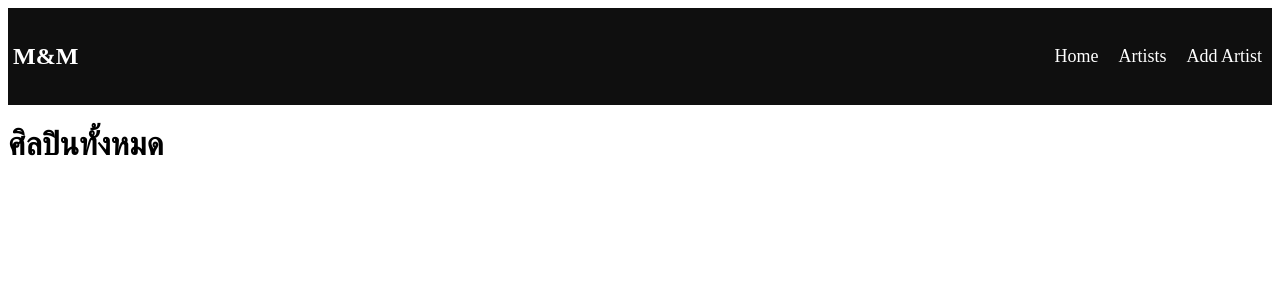
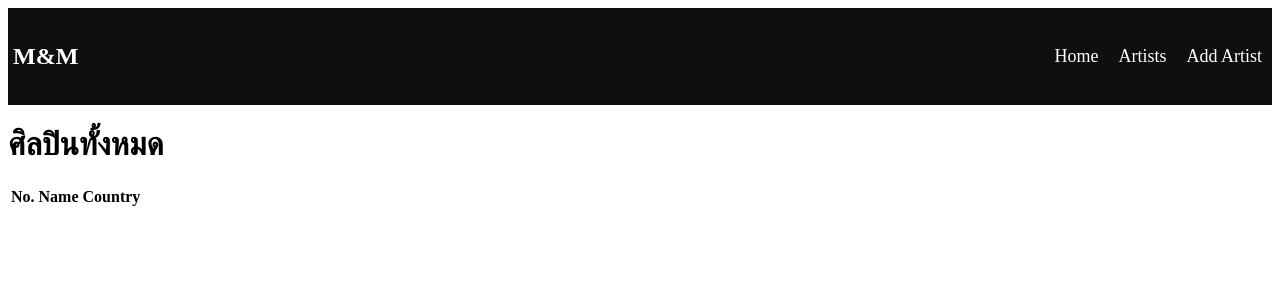
Before and after one commit to Fourth1755/Project-Nuxt, a Nuxt app in the folder nuxt-basic/: page /artists in a window 1280 px wide. Shown: the top 300 px of the page. Built offline with nearby package versions, Linux system fonts and the light colour scheme.

Commit message:
Update index.vue

```diff
--- a/nuxt-basic/pages/artists/index.vue
+++ b/nuxt-basic/pages/artists/index.vue
@@ -2,6 +2,16 @@
       <div class="container">
         <div class="content-container">
           <h1>ศิลปินทั้งหมด</h1>
+          <table>
+          <thead>
+            <th>No.</th>
+            <th>Name</th>
+            <th>Country</th>
+          </thead>
+          <tbody>
+            <tr></tr>
+          </tbody>
+        </table>
         </div>
 
 </div>
```
